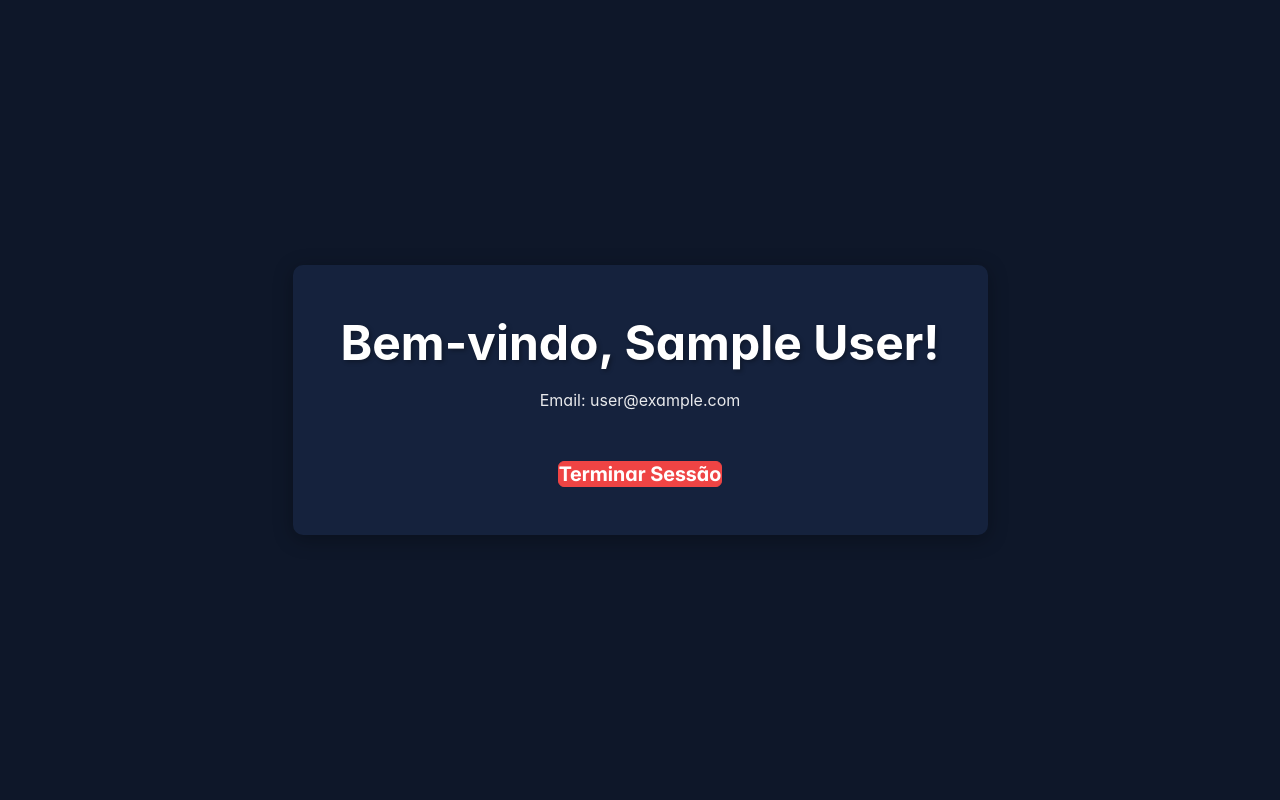
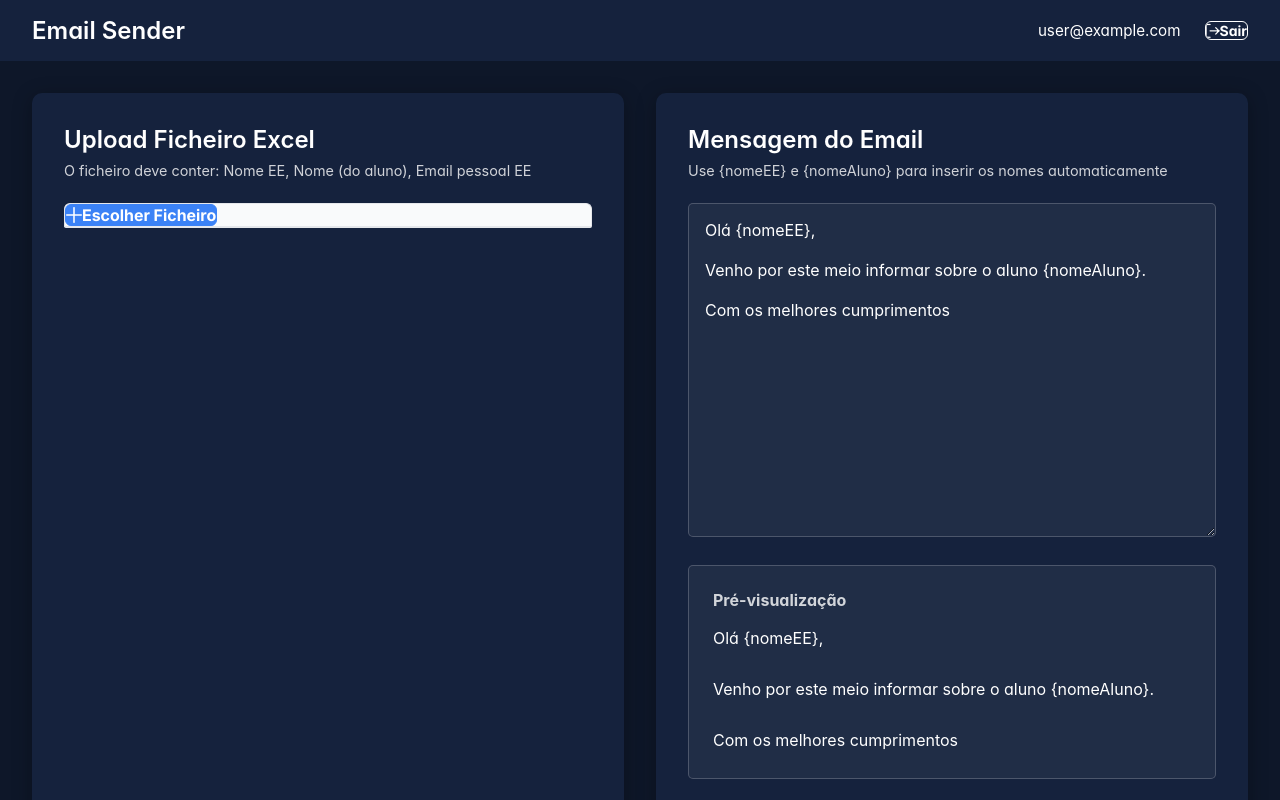
Before and after one commit to clarapbsousa/Email-Sender-Personalized, a Next.js app: page /dashboard in a window 1280 px wide. Built offline with nearby package versions, Linux system fonts and the light colour scheme; no server answers; sample sign-in values are in the browser's storage.

Commit message:
submit excel

```diff
--- /dev/null
+++ b/app/components/Header.tsx
@@ -0,0 +1,30 @@
+"use client";
+
+import { useSession, signOut } from "next-auth/react";
+import { Button } from "primereact/button";
+
+export default function Header() {
+  const { data: session } = useSession();
+
+  if (!session) {
+    return null;
+  }
+
+  return (
+    <header className="header">
+      <div className="header-content">
+        <h2 className="header-title">Email Sender</h2>
+        <div className="header-user">
+          <span className="user-email">{session.user?.email}</span>
+          <Button
+            label="Sair"
+            icon="pi pi-sign-out"
+            onClick={() => signOut({ callbackUrl: "/" })}
+            className="logout-button"
+            size="small"
+          />
+        </div>
+      </div>
+    </header>
+  );
+}
--- a/app/dashboard/page.tsx
+++ b/app/dashboard/page.tsx
@@ -1,19 +1,65 @@
-"use client"
+"use client";
 
-import { useSession, signOut } from "next-auth/react"
-import { useRouter } from "next/navigation"
-import { useEffect } from "react"
-import { Button } from "primereact/button"
+import { useSession } from "next-auth/react";
+import { useRouter } from "next/navigation";
+import { useEffect, useState } from "react";
+import { FileUpload } from "primereact/fileupload";
+import { InputTextarea } from "primereact/inputtextarea";
+import { Button } from "primereact/button";
+import { DataTable } from "primereact/datatable";
+import { Column } from "primereact/column";
+import Header from "../components/Header";
+import * as XLSX from "xlsx";
+
+interface ExcelData {
+  nomeEE: string;
+  nomeAluno: string;
+  emailEE: string;
+}
 
 export default function Dashboard() {
-  const { data: session, status } = useSession()
-  const router = useRouter()
+  const { data: session, status } = useSession();
+  const router = useRouter();
+  const [excelData, setExcelData] = useState<ExcelData[]>([]);
+  const [message, setMessage] = useState(
+    "Olá {nomeEE},\n\nVenho por este meio informar sobre o aluno {nomeAluno}.\n\nCom os melhores cumprimentos"
+  );
 
   useEffect(() => {
     if (status === "unauthenticated") {
-      router.push("/")
+      router.push("/");
     }
-  }, [status, router])
+  }, [status, router]);
+
+  const handleFileUpload = (event: any) => {
+    const file = event.files[0];
+    if (!file) return;
+
+    const reader = new FileReader();
+    reader.onload = (e) => {
+      const data = e.target?.result;
+      const workbook = XLSX.read(data, { type: "binary" });
+      const sheetName = workbook.SheetNames[0];
+      const worksheet = workbook.Sheets[sheetName];
+      const json = XLSX.utils.sheet_to_json(worksheet) as any[];
+
+      const parsedData: ExcelData[] = json.map((row) => ({
+        nomeEE: row["Nome EE"] || row["Nome do EE"] || row["nomeEE"] || "",
+        nomeAluno:
+          row["Nome"] || row["Nome do Aluno"] || row["nomeAluno"] || "",
+        emailEE:
+          row["Email pessoal EE"] || row["Email do EE"] || row["emailEE"] || "",
+      }));
+
+      setExcelData(parsedData);
+    };
+    reader.readAsBinaryString(file);
+  };
+
+  const handleSendEmails = () => {
+    console.log("Enviar emails", { excelData, message });
+    alert(`Preparado para enviar ${excelData.length} emails!`);
+  };
 
   if (status === "loading") {
     return (
@@ -22,29 +68,90 @@ export default function Dashboard() {
           <p>A carregar...</p>
         </div>
       </div>
-    )
+    );
   }
 
   if (!session) {
-    return null
+    return null;
   }
 
   return (
-    <main className="main">
-      <div className="container">
-        <h1 className="title">Bem-vindo, {session.user?.name}!</h1>
-        <p className="description" style={{ marginTop: "1rem" }}>
-          Email: {session.user?.email}
+    <>
+      <Header />
+      <main className="dashboard-main">
+        <div className="dashboard-container">
+          <div className="upload-section">
+            <h2 className="section-title">Upload Ficheiro Excel</h2>
+            <p className="section-description">
+              O ficheiro deve conter: Nome EE, Nome (do aluno), Email pessoal EE
             </p>
-        <div style={{ marginTop: "2rem" }}>
+            <FileUpload
+              name="excel"
+              accept=".xlsx,.xls"
+              maxFileSize={1000000}
+              onUpload={handleFileUpload}
+              customUpload
+              uploadHandler={handleFileUpload}
+              auto
+              chooseLabel="Escolher Ficheiro"
+              className="excel-upload"
+            />
+
+            {excelData.length > 0 && (
+              <div className="data-preview">
+                <h3>
+                  Pré-visualização dos Dados ({excelData.length} registos)
+                </h3>
+                <DataTable
+                  value={excelData}
+                  className="data-table"
+                  paginator
+                  rows={5}
+                >
+                  <Column field="nomeEE" header="Nome do EE"></Column>
+                  <Column field="nomeAluno" header="Nome do Aluno"></Column>
+                  <Column field="emailEE" header="Email do EE"></Column>
+                </DataTable>
+              </div>
+            )}
+          </div>
+
+          <div className="message-section">
+            <h2 className="section-title">Mensagem do Email</h2>
+            <p className="section-description">
+              Use {"{nomeEE}"} e {"{nomeAluno}"} para inserir os nomes
+              automaticamente
+            </p>
+            <InputTextarea
+              value={message}
+              onChange={(e) => setMessage(e.target.value)}
+              rows={15}
+              className="message-textarea"
+              placeholder="Escreva a sua mensagem aqui..."
+            />
+
+            <div className="preview-box">
+              <h3>Pré-visualização</h3>
+              <div className="preview-content">
+                {excelData.length > 0
+                  ? message
+                      .replace(/{nomeEE}/g, excelData[0].nomeEE)
+                      .replace(/{nomeAluno}/g, excelData[0].nomeAluno)
+                  : message}
+              </div>
+            </div>
+
             <Button
-            label="Terminar Sessão"
-            onClick={() => signOut({ callbackUrl: "/" })}
-            severity="danger"
+              label={`Enviar ${excelData.length} Emails`}
+              icon="pi pi-send"
+              onClick={handleSendEmails}
+              className="send-button"
+              disabled={excelData.length === 0}
               size="large"
             />
           </div>
         </div>
       </main>
-  )
+    </>
+  );
 }
--- a/app/globals.css
+++ b/app/globals.css
@@ -71,6 +71,171 @@ body {
   margin-top: 2rem;
 }
 
+/* Header */
+.header {
+  background: var(--prime-color);
+  padding: 1rem 2rem;
+  position: sticky;
+  top: 0;
+  z-index: 100;
+}
+
+.header-content {
+  max-width: 1400px;
+  margin: 0 auto;
+  display: flex;
+  justify-content: space-between;
+  align-items: center;
+}
+
+.header-title {
+  font-size: 1.5rem;
+  font-weight: 600;
+  margin: 0;
+  color: #ffffff;
+}
+
+.header-user {
+  display: flex;
+  align-items: center;
+  gap: 1.5rem;
+}
+
+.user-email {
+  font-size: 0.95rem;
+  color: #ffffff;
+}
+
+.logout-button {
+  background: transparent !important;
+  border: 1px solid #ffffff !important;
+  color: #ffffff !important;
+}
+
+.logout-button:hover {
+  background: rgba(255, 255, 255, 0.1) !important;
+}
+
+.dashboard-main {
+  min-height: calc(100vh - 80px);
+  padding: 2rem;
+}
+
+.dashboard-container {
+  max-width: 1400px;
+  margin: 0 auto;
+  display: grid;
+  grid-template-columns: 1fr 1fr;
+  gap: 2rem;
+}
+
+.upload-section,
+.message-section {
+  background: var(--prime-color);
+  padding: 2rem;
+  border-radius: 10px;
+  box-shadow: 0 4px 20px rgba(0, 0, 0, 0.3);
+}
+
+.section-title {
+  font-size: 1.5rem;
+  font-weight: 600;
+  margin: 0 0 0.5rem 0;
+  color: #ffffff;
+}
+
+.section-description {
+  font-size: 0.9rem;
+  color: rgba(255, 255, 255, 0.8);
+  margin-bottom: 1.5rem;
+}
+
+.excel-upload {
+  margin-bottom: 2rem;
+}
+
+.data-preview {
+  margin-top: 2rem;
+}
+
+.data-preview h3 {
+  font-size: 1.2rem;
+  margin-bottom: 1rem;
+  color: #ffffff;
+}
+
+.message-textarea {
+  width: 100%;
+  margin-bottom: 1.5rem;
+  font-family: inherit;
+  background: rgba(255, 255, 255, 0.05);
+  border: 1px solid rgba(255, 255, 255, 0.2);
+  color: #ffffff;
+  padding: 1rem;
+  border-radius: 5px;
+}
+
+.preview-box {
+  background: rgba(255, 255, 255, 0.05);
+  border: 1px solid rgba(255, 255, 255, 0.2);
+  padding: 1.5rem;
+  border-radius: 5px;
+  margin-bottom: 1.5rem;
+}
+
+.preview-box h3 {
+  font-size: 1rem;
+  margin: 0 0 1rem 0;
+  color: rgba(255, 255, 255, 0.8);
+}
+
+.preview-content {
+  white-space: pre-wrap;
+  color: #ffffff;
+  line-height: 1.6;
+}
+
+.send-button {
+  width: 100%;
+  background: var(--secondary-color) !important;
+  border: none !important;
+  font-size: 1.1rem !important;
+  padding: 0.75rem !important;
+}
+
+.send-button:hover:not(:disabled) {
+  background: #2a7fc4 !important;
+}
+
+.send-button:disabled {
+  opacity: 0.5;
+  cursor: not-allowed;
+}
+
+@media (max-width: 768px) {
+  .title {
+    font-size: 2rem;
+  }
+
+  .loginButton {
+    font-size: 1rem;
+  }
+
+  .dashboard-container {
+    grid-template-columns: 1fr;
+  }
+
+  .header-content {
+    flex-direction: column;
+    gap: 1rem;
+  }
+
+  .header-user {
+    flex-direction: column;
+    gap: 0.5rem;
+  }
+}
+
 @media (max-width: 768px) {
   .title {
     font-size: 2rem;
--- a/package.json
+++ b/package.json
@@ -14,7 +14,8 @@
     "primeicons": "^6.0.1",
     "primereact": "^10.2.1",
     "react": "^18.2.0",
-    "react-dom": "^18.2.0"
+    "react-dom": "^18.2.0",
+    "xlsx": "^0.18.5"
   },
   "devDependencies": {
     "@types/node": "^20.10.6",
```
Also changed, not shown: 1 other file (tests, documents, lock files or other folders). Lines whose indentation alone changed are shown as unchanged.
